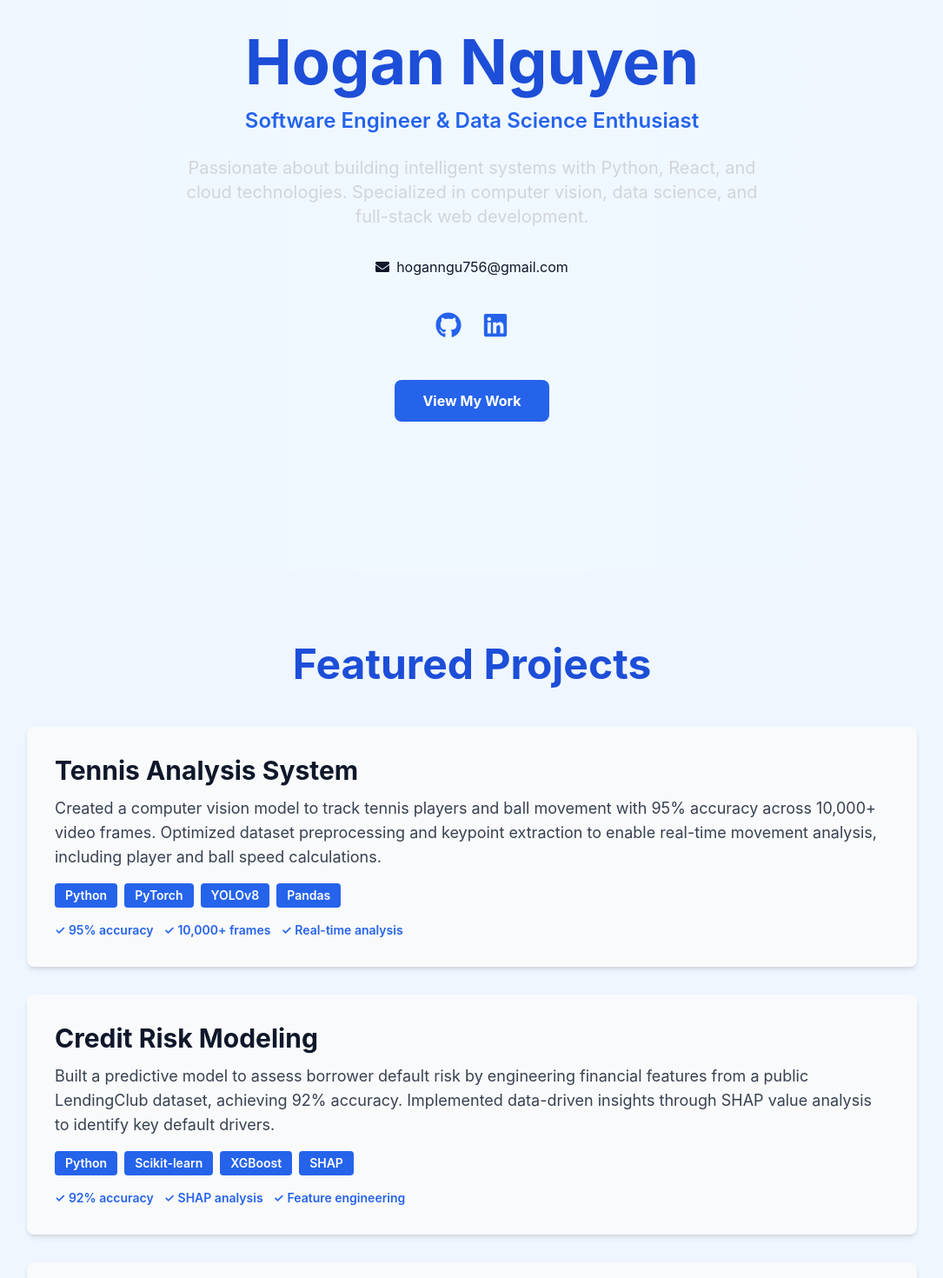
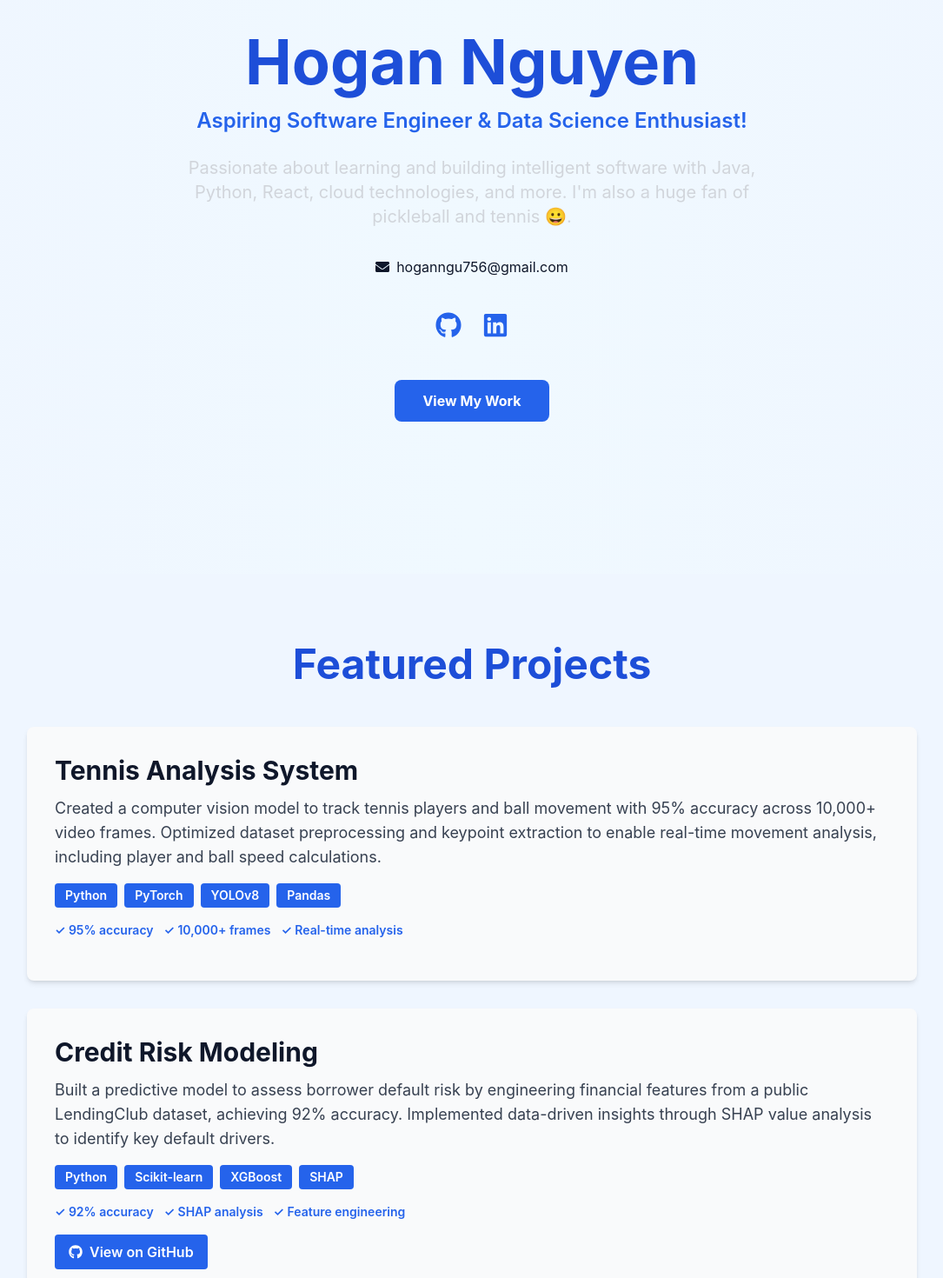
Before and after one commit to hoganngu756/hoganngu756.github.io, a React (Create React App) app: page / in a window 1280 px wide. Shown: the part 140-1610 px from the top of the page at 87% size, without its empty margins (97-1182 px from the left). Built offline with nearby package versions, Linux system fonts and the light colour scheme.

Commit message:
Add GitHub link to Credit Risk Modeling project

```diff
--- a/src/components/Hero.js
+++ b/src/components/Hero.js
@@ -10,11 +10,12 @@ const Hero = () => {
           Hogan Nguyen
         </h1>
         <p className="text-xl sm:text-2xl text-blue-600 mb-6 font-semibold">
-          Software Engineer & Data Science Enthusiast
+          Aspiring Software Engineer & Data Science Enthusiast!
         </p>
         <p className="text-lg sm:text-xl text-gray-300 mb-8 max-w-2xl mx-auto leading-relaxed">
-          Passionate about building intelligent systems with Python, React, and cloud technologies.
-          Specialized in computer vision, data science, and full-stack web development.
+          Passionate about learning and building intelligent software with Java, Python, React, cloud technologies, and more.
+          I'm also a huge fan of pickleball and tennis 😀.
+
         </p>
 
         {/* Contact Info */}
--- a/src/components/Projects.js
+++ b/src/components/Projects.js
@@ -1,4 +1,5 @@
 import React from 'react';
+import { FaGithub } from 'react-icons/fa';
 
 const Projects = () => {
   const projects = [
@@ -15,6 +16,7 @@ const Projects = () => {
         'Built a predictive model to assess borrower default risk by engineering financial features from a public LendingClub dataset, achieving 92% accuracy. Implemented data-driven insights through SHAP value analysis to identify key default drivers.',
       technologies: ['Python', 'Scikit-learn', 'XGBoost', 'SHAP'],
       highlights: ['92% accuracy', 'SHAP analysis', 'Feature engineering'],
+      link: 'https://github.com/hoganngu756/credit-risk-modeling',
     },
     {
       title: 'Retirement Planning Tool',
@@ -60,7 +62,7 @@ const Projects = () => {
                   </div>
                 </div>
 
-                <div className="flex flex-wrap gap-3">
+                <div className="flex flex-wrap gap-3 mb-4">
                   {project.highlights.map((highlight, idx) => (
                     <span
                       key={idx}
@@ -70,6 +72,17 @@ const Projects = () => {
                     </span>
                   ))}
                 </div>
+
+                {project.link && (
+                  <a
+                    href={project.link}
+                    target="_blank"
+                    rel="noopener noreferrer"
+                    className="inline-flex items-center gap-2 bg-blue-600 hover:bg-blue-700 text-white font-semibold py-2 px-4 rounded transition"
+                  >
+                    <FaGithub /> View on GitHub
+                  </a>
+                )}
               </div>
             </div>
           ))}
```
